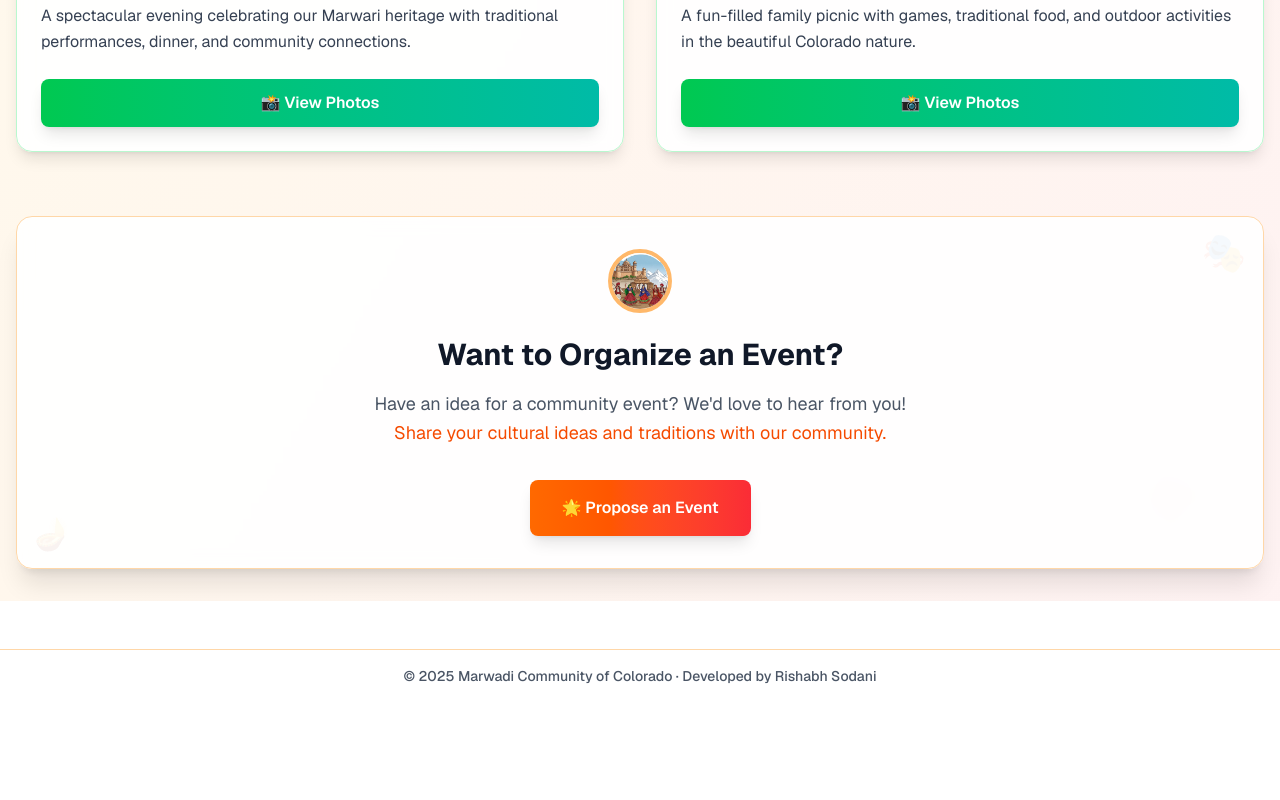
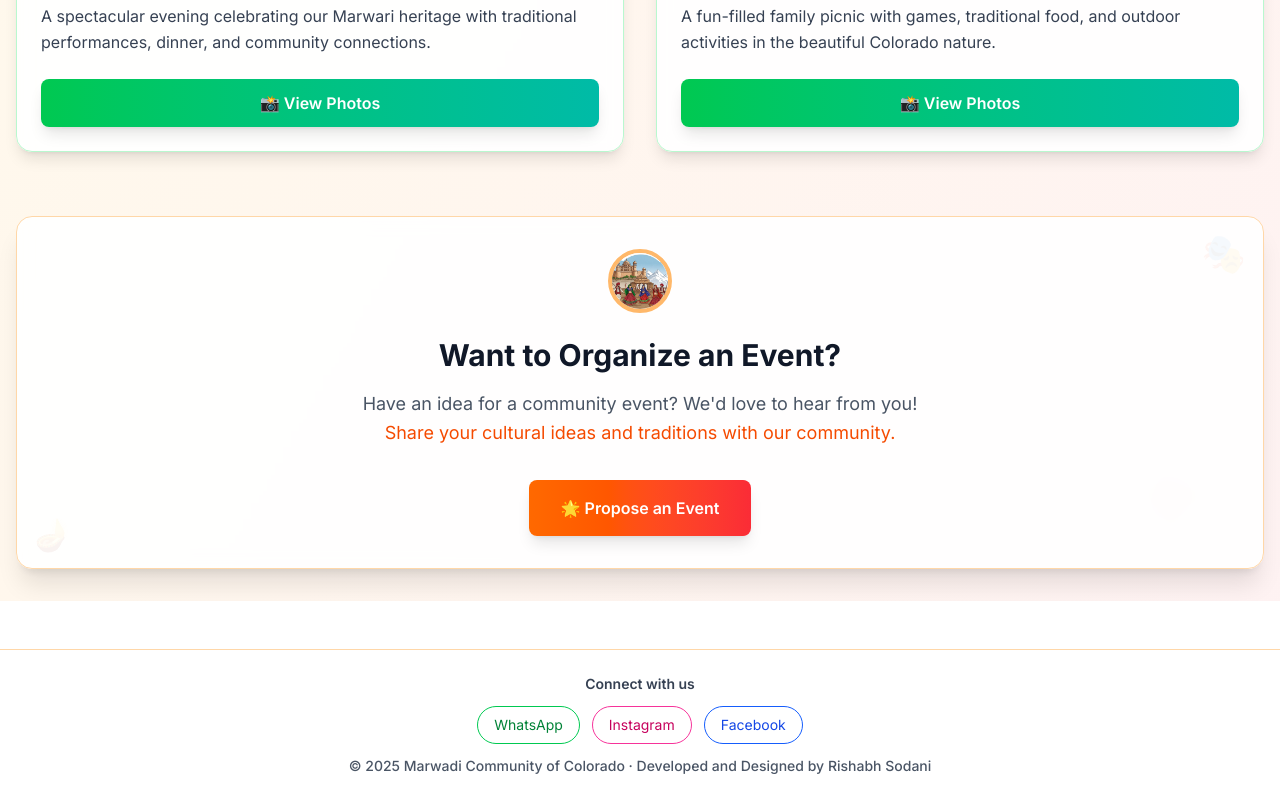
Before and after one commit to rsodani28/marwadi-community-colorado, a Next.js app: page /events in a window 1280 px wide. Shown: the part 1677-2477 px from the top of the page. Before the commit the page ends 2379 px from the top, so only its background shows below. Built offline with nearby package versions, Linux system fonts and the light colour scheme.

Commit message:
Add footer social links and update font setup

```diff
--- a/src/pages/_app.tsx
+++ b/src/pages/_app.tsx
@@ -1,10 +1,11 @@
 import { type AppType } from "next/app";
-import { Geist } from "next/font/google";
+import { Inter } from "next/font/google";
 
 import "~/styles/globals.css";
 
-const geist = Geist({
+const geist = Inter({
   subsets: ["latin"],
+  variable: "--font-geist-sans",
 });
 
 const MyApp: AppType = ({
@@ -12,12 +13,44 @@ const MyApp: AppType = ({
   pageProps,
 }) => {
   return (
-    <div className={geist.className}>
+    <div className={`${geist.className} ${geist.variable}`}>
       <Component {...pageProps} />
-      <footer className="bg-white/80 backdrop-blur-sm border-t border-orange-200 text-center text-sm text-gray-600 py-4 mt-12">
-        <p className="font-medium">
-          © {new Date().getFullYear()} Marwadi Community of Colorado · Developed by Rishabh Sodani
-        </p>
+      <footer className="bg-white/80 backdrop-blur-sm border-t border-orange-200 text-center text-sm text-gray-600 py-6 mt-12">
+        <div className="flex flex-col items-center gap-3">
+          <div className="text-gray-700 font-semibold">Connect with us</div>
+          <div className="flex flex-wrap items-center justify-center gap-3 text-sm">
+            <a
+              href="https://chat.whatsapp.com/Fc7QTC0j61U2e7zgSmgPzz"
+              className="rounded-full border border-green-500 px-4 py-2 text-green-700 hover:bg-green-50 transition-colors"
+              target="_blank"
+              rel="noopener noreferrer"
+              aria-label="Join us on WhatsApp"
+            >
+              WhatsApp
+            </a>
+            <a
+              href="https://www.instagram.com/marwaricommunityofcolorado?igsh=ajJoYmVjZGRvZzBn"
+              className="rounded-full border border-pink-500 px-4 py-2 text-pink-700 hover:bg-pink-50 transition-colors"
+              target="_blank"
+              rel="noopener noreferrer"
+              aria-label="Follow us on Instagram"
+            >
+              Instagram
+            </a>
+            <a
+              href="https://www.facebook.com/share/g/1G5tA4fHHa/"
+              className="rounded-full border border-blue-600 px-4 py-2 text-blue-700 hover:bg-blue-50 transition-colors"
+              target="_blank"
+              rel="noopener noreferrer"
+              aria-label="Connect on Facebook"
+            >
+              Facebook
+            </a>
+          </div>
+          <p className="font-medium">
+            © {new Date().getFullYear()} Marwadi Community of Colorado · Developed and Designed by Rishabh Sodani
+          </p>
+        </div>
       </footer>
     </div>
   );
```
